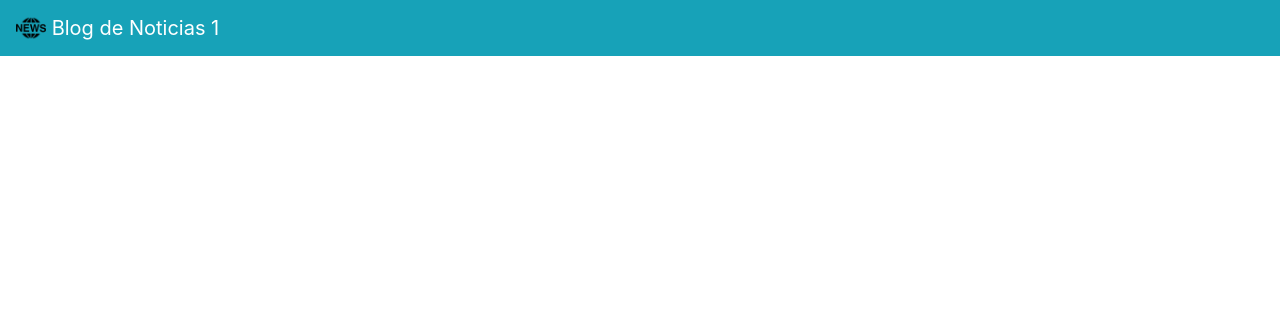
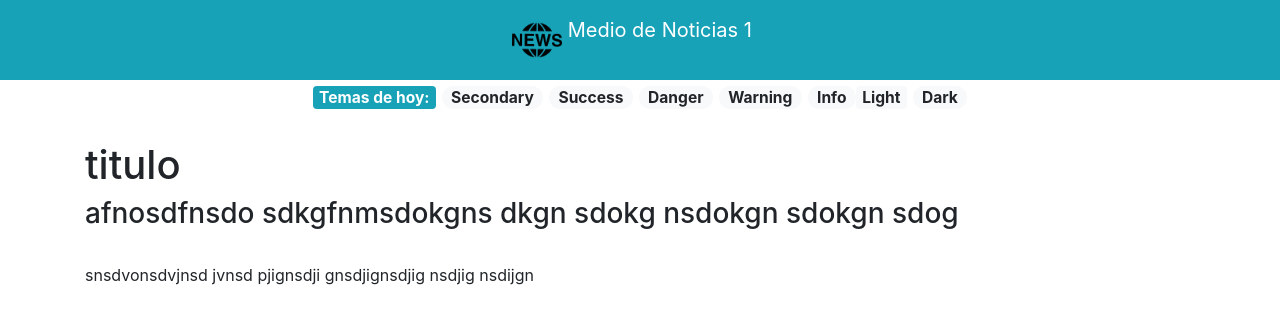
Before and after one commit to HugoFucksmann/medio-noticias, a React (Create React App) app: page /noticia in a window 1280 px wide. Shown: the top 324 px of the page. Built offline with nearby package versions, Linux system fonts and the light colour scheme.

Commit message:
todo: noticia page

```diff
--- a/src/App.js
+++ b/src/App.js
@@ -1,15 +1,21 @@
 import React from 'react'
 import { BrowserRouter as Router, Route, Switch } from "react-router-dom";
 import Principal from './pages/principal'
+import Noticia from "./pages/noticia";
 import BarraNav from "./shared/navbar";
+import BarraTitulares from './component/BarraTitulares'
 
 function App() {
   return (
     <Router>
       <BarraNav />
+      <BarraTitulares />
       <Switch>
         <Route exact path="/">
           <Principal />
+        </Route>
+        <Route exact path="/noticia">
+          <Noticia />
         </Route>
       </Switch>
     </Router>
--- /dev/null
+++ b/src/component/BarraTitulares.js
@@ -0,0 +1,34 @@
+import React from 'react';
+import { Badge } from "react-bootstrap";
+
+function BarraTitulares() {
+
+  return (
+    <>
+      <div className="container text-center" style={{fontSize: '1.3em'}}>
+        <Badge variant="info">Temas de hoy: </Badge>{" "}
+        <Badge pill variant="light">
+          Secondary
+        </Badge>{" "}
+        <Badge pill variant="light">
+          Success
+        </Badge>{" "}
+        <Badge pill variant="light">
+          Danger
+        </Badge>{" "}
+        <Badge pill variant="light">
+          Warning
+        </Badge>{" "}
+        <Badge pill variant="light">
+          Info
+        </Badge>
+        <Badge variant="light">Light</Badge>{" "}
+        <Badge pill variant="light">
+          Dark
+        </Badge>
+      </div>
+    </>
+  );
+}
+
+export default BarraTitulares;
--- /dev/null
+++ b/src/component/NotaPrincipal.js
@@ -0,0 +1,28 @@
+import React from 'react';
+import { Card } from "react-bootstrap";
+import { useFetch } from "../helpers/useFetch";
+import fotto from '../assets/fa.jpg'
+
+const url = "http://localhost:3012/api/noticias";
+
+
+function NotaPrincipal() {
+
+  return (
+    <section className="product" style={{marginTop: '20px'}}>
+      <Card className="bg-dark text-white">
+        <Card.Img src={fotto} alt="Card image" />
+        <Card.ImgOverlay>
+          <Card.Title>Card title</Card.Title>
+          <Card.Text>
+            This is a wider card with supporting text below as a natural lead-in
+            to additional content. This content is a little bit longer.
+          </Card.Text>
+          <Card.Text>Last updated 3 mins ago</Card.Text>
+        </Card.ImgOverlay>
+      </Card>
+    </section>
+  );
+}
+
+export default NotaPrincipal;
--- a/src/component/Noticia.js
+++ /dev/null
@@ -1,48 +0,0 @@
-import React, { useState, useEffect } from "react";
-import { Card, Button } from "react-bootstrap";
-import { useFetch } from '../helpers/useFetch';
-import fotito from "../assets/d1.jpg";
-
-const url = "http://localhost:3012/api/noticias";
-
-function Noticia() {
-
-  const {loading, noticias} = useFetch(url);
-  const noticiass = noticias.noticias;
-  /* console.log(noticiass);
-  console.log(noticias.noticias.map((noticia) => noticia.texto)); */
-  return (
-      <BigList noticias={noticias} />
-  );
-}
-
-const BigList = ( {noticias} ) => {
-
-  console.log(noticias.noticias.map((noticia) => noticia.texto));
-  return (
-    <section className="products">
-      { noticias.noticias.map((noticia) => {
-        return (
-          <SingleNoticia key={noticia.id} {...noticia} />
-        )})
-      }
-    </section>
-  );
-};
-
-const SingleNoticia = (noticia) => {
-  const imagen = noticia.imagen;
-
-  return (
-    <Card style={{ width: "18rem" }}>
-      <Card.Img variant="top" src={imagen} />
-      <Card.Body>
-        <Card.Title> {noticia.titulo} </Card.Title>
-        <Card.Text> {noticia.subtitulo} </Card.Text>
-      </Card.Body>
-    </Card>
-  );
-}
-
-
-export default Noticia;
--- /dev/null
+++ b/src/component/Noticias.js
@@ -0,0 +1,64 @@
+import React from "react";
+import { Card } from "react-bootstrap";
+import { useFetch } from '../helpers/useFetch';
+
+
+const url = "http://localhost:3012/api/noticias";
+const base_url =' http://localhost:3012/api';
+
+function imagenUrl(img) {
+  if (!img) {
+    return `${base_url}/upload/noticias/no-image`;
+  } else if (img.includes("https")) {
+    return img;
+  } else if (img) {
+    return `${base_url}/upload/noticias/${img}`;
+  } else {
+    return `${base_url}/upload/noticias/no-image`;
+  }
+};
+
+function Noticias() {
+
+  const { noticias } = useFetch(url);
+
+  return (
+      <BigList noticias={noticias} />
+  );
+}
+
+const BigList = React.memo(( {noticias} ) => {
+
+  if (noticias.length === 0) {
+    return <div>loading...</div>;
+  }
+  return (
+    <section className="products">
+      { noticias.noticias.map((noticia) => {
+        return (
+          <SingleNoticia key={noticia._id} {...noticia} />
+        )})
+      }
+    </section>
+  );
+});
+
+const SingleNoticia = (noticia) => {
+  const img = noticia.imagen;
+  const imagen = imagenUrl(img);
+
+  console.log(imagen);
+
+  return (
+    <Card className="product" >
+      <Card.Img variant="top" src={imagen} />
+      <Card.Body>
+        <Card.Title> {noticia.titulo} </Card.Title>
+        <Card.Text> {noticia.subtitulo} </Card.Text>
+      </Card.Body>
+    </Card>
+  );
+}
+
+
+export default Noticias;
--- a/src/index.css
+++ b/src/index.css
@@ -59,4 +59,5 @@ code {
   text-transform: capitalize;
   cursor: pointer;
 }
+
 /*--------------------------------------*/
--- a/src/index.js
+++ b/src/index.js
@@ -2,7 +2,6 @@ import React from 'react';
 import ReactDOM from 'react-dom';
 import './index.css';
 import App from './App';
-import reportWebVitals from './reportWebVitals';
 
 ReactDOM.render(
   <React.StrictMode>
@@ -10,8 +9,3 @@ ReactDOM.render(
   </React.StrictMode>,
   document.getElementById('root')
 );
-
-// If you want to start measuring performance in your app, pass a function
-// to log results (for example: reportWebVitals(console.log))
-// or send to an analytics endpoint. Learn more: https://bit.ly/CRA-vitals
-reportWebVitals();
--- /dev/null
+++ b/src/pages/noticia.js
@@ -0,0 +1,14 @@
+import React from "react";
+
+function Noticia() {
+  return (
+    <section className="container" style={{ marginTop: "30px" }}>
+      <h1>titulo</h1>
+      <h3>afnosdfnsdo sdkgfnmsdokgns dkgn sdokg nsdokgn sdokgn sdog</h3>
+      <img />
+      <p>snsdvonsdvjnsd jvnsd pjignsdji gnsdjignsdjig nsdjig nsdijgn</p>
+    </section>
+  );
+}
+
+export default Noticia;
--- a/src/pages/principal.js
+++ b/src/pages/principal.js
@@ -1,10 +1,12 @@
 import React from "react";
-import Noticia from '../component/Noticia';
+import Noticias from '../component/Noticias';
+import NotaPrincipal from '../component/NotaPrincipal'
 
 function Principal() {
   return (
     <section className="container">
-        <Noticia />
+        <NotaPrincipal />
+        <Noticias />
     </section>
   );
 }
--- a/src/shared/navbar.js
+++ b/src/shared/navbar.js
@@ -5,16 +5,16 @@ import logo from "../assets/logotype.png";
 
 function BarraNav() {
   return (
-    <Navbar bg="info" variant="dark">
+    <Navbar collapseOnSelect expand="lg" bg="info" variant="dark" style={{ height: "80px" }} className="justify-content-center">
       <Navbar.Brand href="#home">
         <img
           alt=""
           src={logo}
-          width="30"
-          height="30"
+          width="50"
+          height="50"
           className="d-inline-block align-top"
         />{" "}
-        Blog de Noticias 1
+        Medio de Noticias 1
       </Navbar.Brand>
     </Navbar>
   );
```
Also changed, not shown: src/assets/fa.jpg (added), src/assets/ff.jpg (added).
